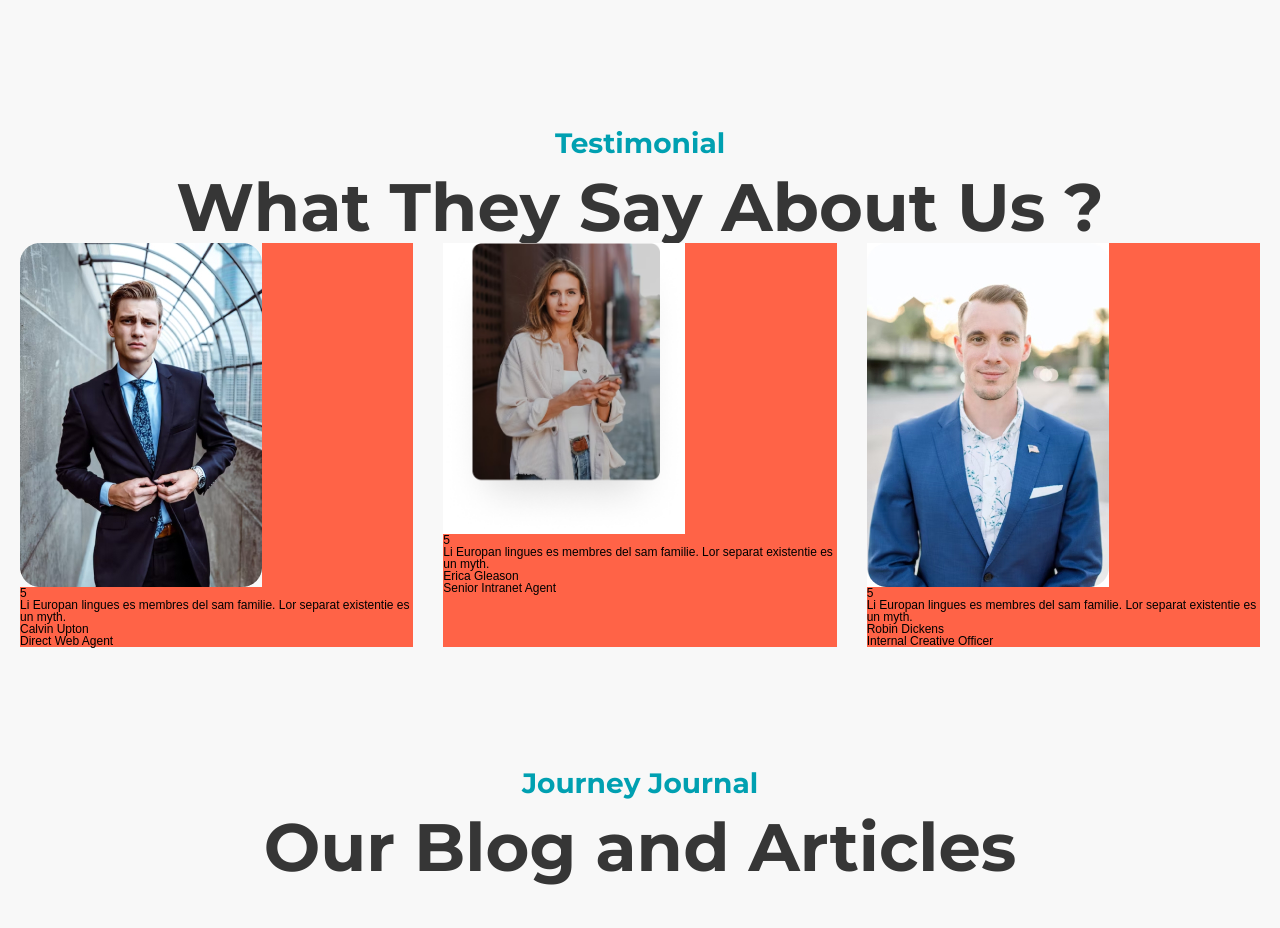
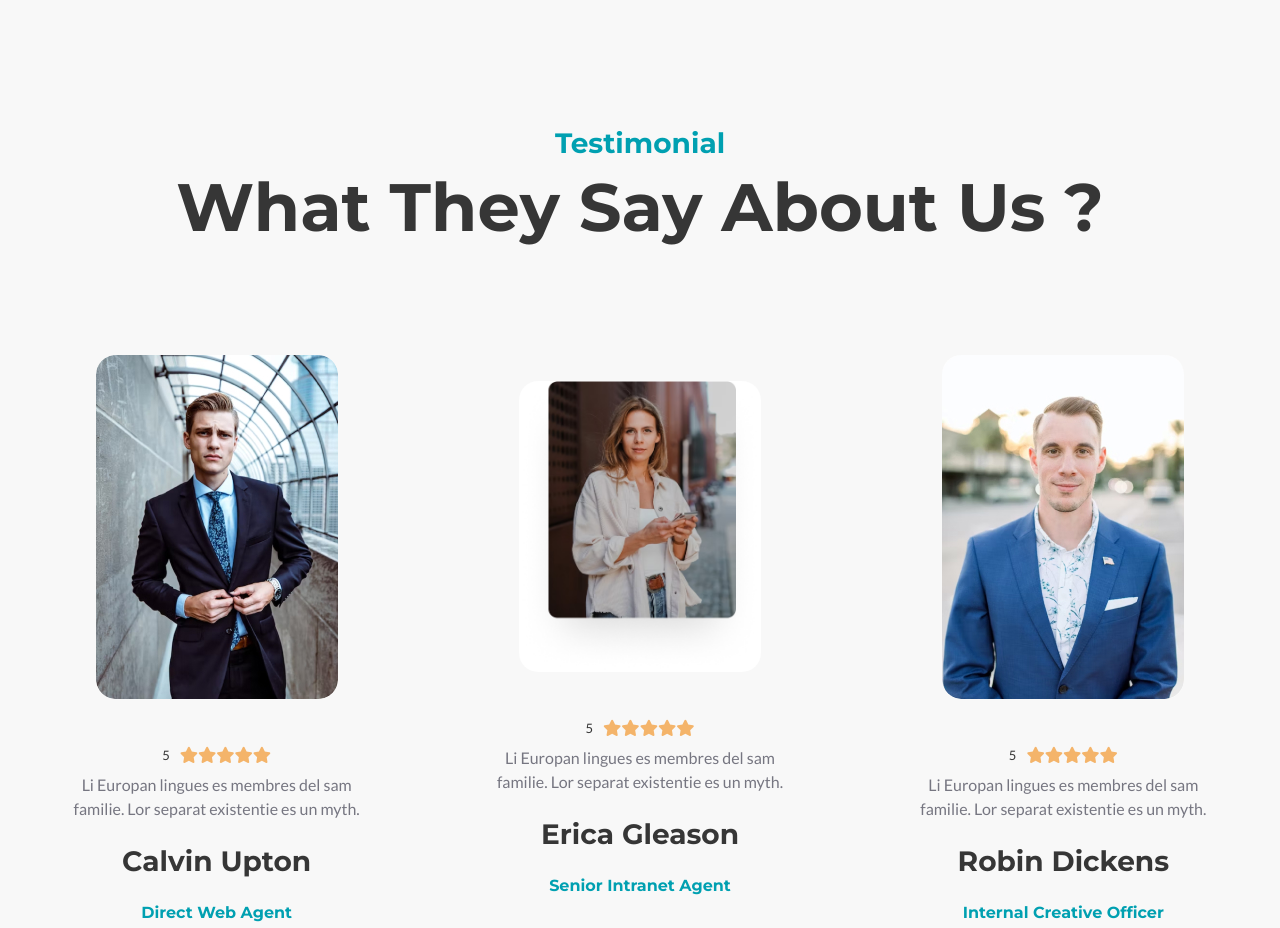
Before and after one commit to AVerba/Travel-Journey-Journals, a website built with Parcel: page src/index.html in a window 1280 px wide. Shown: the part 3360-4288 px from the top of the page. Built offline with nearby package versions, Linux system fonts and the light colour scheme.

Commit message:
modify Testimonial section

```diff
--- a/package.json
+++ b/package.json
@@ -19,14 +19,15 @@
   },
   "dependencies": {
     "@fortawesome/fontawesome-svg-core": "^6.4.2",
-
     "handlebars": "^4.7.8",
     "modern-normalize": "^1.1.0"
   },
   "devDependencies": {
     "@parcel/transformer-sass": "^2.6.0",
     "parcel": "^2.6.0",
+    "parcel-plugin-handlebars-precompile": "^1.0.2",
     "parcel-reporter-clean-dist": "^1.0.4",
+    "parcel-transformer-hbs": "^1.0.4",
     "posthtml-include": "^1.7.4"
   },
   "browserslist": "> 0.5%, last 2 versions, not dead"
--- a/src/partials/layouts/testimonial.html
+++ b/src/partials/layouts/testimonial.html
@@ -10,12 +10,18 @@
         <div class='t-item__content'>
           <div class='t-item__rates'>
             <p class='t-item_rate'>5</p>
-            <div class='t-item__stars'></div>
+            <div class='t-item__stars'>
+              <i class="fas fa-star fa-lg"></i>
+              <i class="fas fa-star fa-lg"></i>
+              <i class="fas fa-star fa-lg"></i>
+              <i class="fas fa-star fa-lg"></i>
+              <i class="fas fa-star fa-lg"></i>
+            </div>
           </div>
           <p class='t-item__position'>Li Europan lingues es membres del sam familie. Lor separat existentie es un
             myth. </p>
-          <p>Calvin Upton</p>
-          <p lang='en'>Direct Web Agent</p>
+          <p class='t-item__name'>Calvin Upton</p>
+          <p  class='t-item__role' lang='en'>Direct Web Agent</p>
         </div>
       </li>
       <li class='testimonial__item t-item'>
@@ -25,12 +31,18 @@
         <div class='t-item__content'>
           <div class='t-item__rates'>
             <p class='t-item_rate'>5</p>
-            <div class='t-item__stars'></div>
+            <div class='t-item__stars'>
+              <i class="fas fa-star fa-lg"></i>
+              <i class="fas fa-star fa-lg"></i>
+              <i class="fas fa-star fa-lg"></i>
+              <i class="fas fa-star fa-lg"></i>
+              <i class="fas fa-star fa-lg"></i>
+            </div>
           </div>
           <p class='t-item__position'>Li Europan lingues es membres del sam familie. Lor separat existentie es un
             myth. </p>
-          <p>Erica Gleason</p>
-          <p lang='en'>Senior Intranet Agent</p>
+          <p class='t-item__name'>Erica Gleason</p>
+          <p class='t-item__role' lang='en'>Senior Intranet Agent</p>
         </div>
       </li>
       <li class='testimonial__item t-item'>
@@ -41,12 +53,18 @@
         <div class='t-item__content'>
           <div class='t-item__rates'>
             <p class='t-item_rate'>5</p>
-            <div class='t-item__stars'></div>
+            <div class='t-item__stars'>
+              <i class="fas fa-star fa-lg"></i>
+              <i class="fas fa-star fa-lg"></i>
+              <i class="fas fa-star fa-lg"></i>
+              <i class="fas fa-star fa-lg"></i>
+              <i class="fas fa-star fa-lg"></i>
+            </div>
           </div>
           <p class='t-item__position'>Li Europan lingues es membres del sam familie. Lor separat existentie es un
             myth. </p>
-          <p>Robin Dickens</p>
-          <p lang='en'>Internal Creative Officer</p>
+          <p class='t-item__name'>Robin Dickens</p>
+          <p class='t-item__role' lang='en'>Internal Creative Officer</p>
         </div>
       </li>
     </ul>
--- a/src/sass/layout/_testimonial.scss
+++ b/src/sass/layout/_testimonial.scss
@@ -1,3 +1,4 @@
+
 .testimonial {
   margin-top: 120px;
 
@@ -9,38 +10,92 @@
   }
 
   &__item {
-    background-color: tomato;
     flex-basis: calc(100% / 3 - 30px);
     margin-left: 30px;
     margin-top: 30px;
+    padding: 0 35px;
   }
 
   &__container {
     width: 100%;
-    display: flex;
+    @include flex-center;
     flex-direction: column;
-    justify-content: center;
   }
 
   &__title {
     color: #00A0B1;
     text-align: center;
-    font-family: Montserrat, sans-serif;
+    @include font-montserrat;
     font-size: 28px;
-    font-style: normal;
-    font-weight: 600;
     line-height: calc(32 / 28); /* 114.286% */
   }
 
   &__subtitle {
     color: #363636;
     text-align: center;
-    font-family: Montserrat, sans-serif;
+    @include font-montserrat;
     font-size: 67px;
-    font-style: normal;
-    font-weight: 600;
     line-height: calc(72 / 67); /* 107.463% */
     margin-top: 12px;
+    margin-bottom: 112px;
     padding: 0 140px;
   }
 }
+
+.t-item {
+  display: flex;
+  flex-direction: column;
+  align-items: center;
+  justify-content: center;
+
+  &__img {
+    border-radius: 19px;
+    overflow: hidden;
+  }
+
+  &__content {
+    margin-top: 50px;
+    @include flex-center;
+    flex-direction: column;
+  }
+
+  &__position {
+    color: #767681;
+    text-align: center;
+    @include font-lato;
+    font-size: 16px;
+    line-height: calc(24 / 16); /* 150% */
+    margin-top: 11px;
+  }
+
+  &__rates {
+    @include flex-center;
+    color: #363636;
+    @include font-lato;
+    font-size: 13px;
+    line-height: 1;
+    text-transform: lowercase;
+  }
+
+  &__name {
+    margin-top: 24px;
+    color: #363636;
+    @include font-montserrat;
+    font-size: 28px;
+    line-height: calc(32 / 28); /* 114.286% */
+  }
+
+  &__role {
+    margin-top: 24px;
+    color: #00A0B1;
+    @include font-montserrat;
+    font-size: 16px;
+    line-height: calc(24 / 16); /* 150% */
+  }
+
+  &__stars {
+    @include flex-center;
+    margin-left: 10px;
+    color: #F4B46A;
+  }
+}
--- a/src/sass/utils/_mixins.scss
+++ b/src/sass/utils/_mixins.scss
@@ -100,3 +100,20 @@
 	background-repeat: no-repeat;
 	background-size: $bgsz;
 }
+@mixin font-montserrat {
+  font-family: Montserrat, sans-serif;
+  font-style: normal;
+  font-weight: 600;
+}
+
+@mixin font-lato {
+  font-family: Lato, sans-serif;
+  font-style: normal;
+  font-weight: 400;
+}
+
+@mixin flex-center {
+  display: flex;
+  align-items: center;
+  justify-content: center;
+}
--- /dev/null
+++ b/src/service/app.js
@@ -0,0 +1,2 @@
+import Handlebars from 'handlebars';
+import destinationsTemplate from '../template/destinations.hbs';
--- /dev/null
+++ b/src/template/destinations.hbs
@@ -0,0 +1,33 @@
+<section class='destinations'>
+  <div class='container destinations__container'>
+    <h2 class='destinations__title'>Must-Visit Destinations</h2>
+    <p class='destinations__subtitle'>Exploring the Most Popular Gems Around the Globe</p>
+    <div class='destinations__swiper'>
+      <div class='destinations__gallery'>
+        <div class='swiper-wrapper'>
+          {{#each destinations}}
+            <li class='destinations__slide swiper-slide d-item'>
+              <div class='d-item__img'>
+                <img class='_img' src='{{imgSrc}}' alt='{{imgAlt}}' width='286'>
+              </div>
+              <div class='d-item__content'>
+                <div class='d-item__location'>
+                <span class='location-icon'>
+                  <i class='fas fa-map-marker-alt'></i>
+                </span>
+                  <p class='t-item_content'>{{location}}</p>
+                </div>
+                <p class='d-item__title'>{{title}}</p>
+                <p class='d-item__rate'>{{rate}}</p>
+                <p class='d-item__price'>${{price}}</p>
+                <p class='d-item__description'>{{description}}</p>
+              </div>
+            </li>
+          {{/each}}
+        </div>
+      </div>
+      <div class='btn-prev'>Prev</div>
+      <div class='btn-next'>Next</div>
+    </div>
+  </div>
+</section>
```
Also changed, not shown: src/data/destinations.js (added, +11 -0 lines), README.md, src/data/blog.js (added), src/data/experiences.js (added), src/data/testimonial.js (added), 2 other files.
